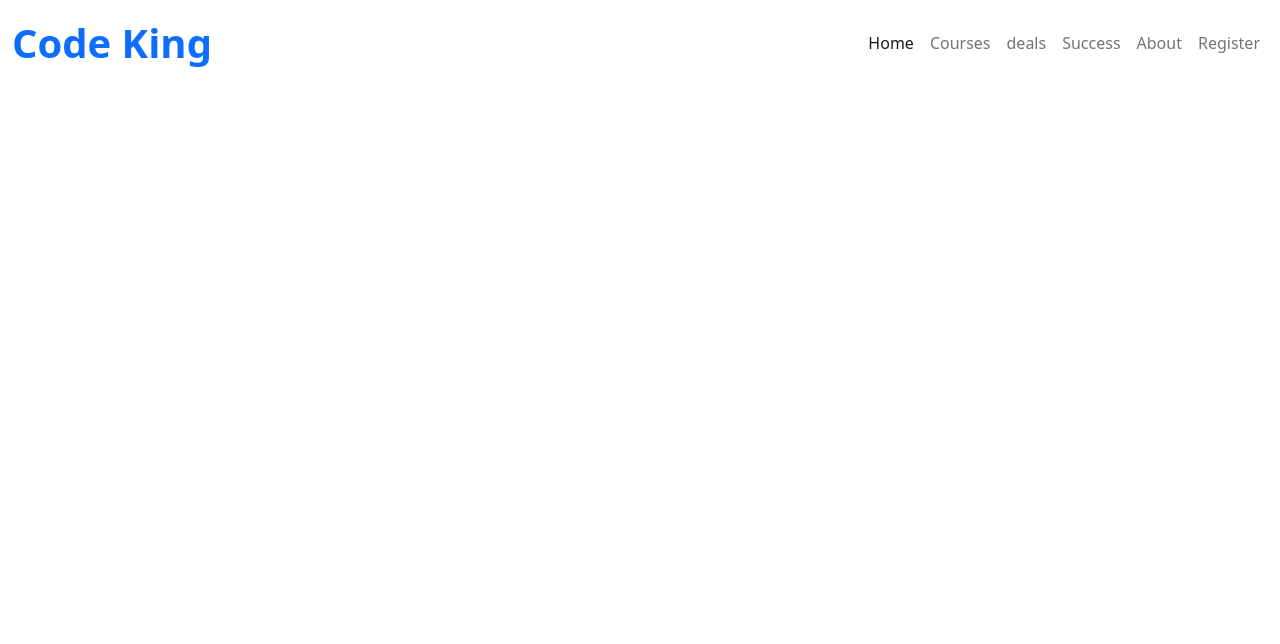
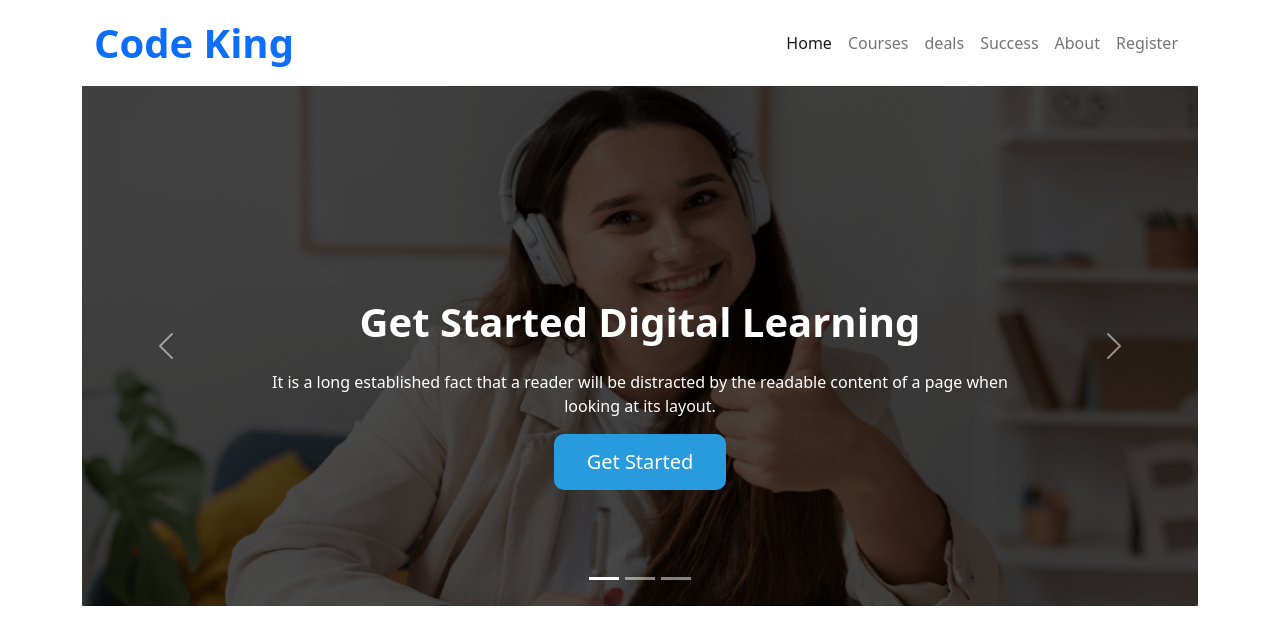
Before and after one commit to Alok52682/Assignment-3, a plain HTML site: page index.html in a window 1280 px wide. Drawn offline with nearby package versions, Linux system fonts and the light colour scheme.

Commit message:
banner added

```diff
--- a/index.html
+++ b/index.html
@@ -7,6 +7,7 @@
     <title>Code King</title>
     <link href="https://cdn.jsdelivr.net/npm/bootstrap@5.2.0/dist/css/bootstrap.min.css" rel="stylesheet"
         integrity="sha384-gH2yIJqKdNHPEq0n4Mqa/HGKIhSkIHeL5AyhkYV8i59U5AR6csBvApHHNl/vI1Bx" crossorigin="anonymous">
+    <link rel="stylesheet" href="style.css">
 </head>
 
 <body>
@@ -14,7 +15,7 @@
         integrity="sha384-A3rJD856KowSb7dwlZdYEkO39Gagi7vIsF0jrRAoQmDKKtQBHUuLZ9AsSv4jD4Xa"
         crossorigin="anonymous"></script>
 
-    <header>
+    <header class="container">
         <!-- Navber starts  -->
         <nav class="navbar navbar-expand-lg">
             <div class="container-fluid">
@@ -48,6 +49,66 @@
             </div>
         </nav>
         <!-- Navber end -->
+        <!-- banner section starts  -->
+        <section class="mb-lg-5">
+            <div id="carouselExample" class="carousel slide" data-bs-ride="carousel">
+                <div class="carousel-indicators">
+                    <button type="button" data-bs-target="#carouselExample" data-bs-slide-to="0" class="active"
+                        aria-current="true" aria-label="Slide 1"></button>
+                    <button type="button" data-bs-target="#carouselExample" data-bs-slide-to="1"
+                        aria-label="Slide 2"></button>
+                    <button type="button" data-bs-target="#carouselExample" data-bs-slide-to="2"
+                        aria-label="Slide 3"></button>
+                </div>
+                <div class="carousel-inner">
+                    <div class="carousel-item banner active" data-bs-interval="10000">
+                        <img src="images/cover/cover-1.png" class="d-block w-100 img-responsive" style="height: 65vh;"
+                            alt="...">
+                        <div class="carousel-caption d-block d-md-block mb-5 pb-5">
+                            <h5 class="fs-1 fw-bold  lh-lg">Get Started Digital Learning</h5>
+                            <p class="lh-base">It is a long established fact that a reader will be distracted by the
+                                readable content of
+                                a page when looking at its layout.</p>
+                            <button type="button" class="button">Get Started</button>
+
+                        </div>
+                    </div>
+                    <div class="carousel-item banner" data-bs-interval="2000">
+                        <img src="images/cover/cover-2.jpg" class="d-block w-100  img-responsive" style="height: 65vh;"
+                            alt="...">
+                        <div class="carousel-caption d-block d-md-block mb-5 pb-5">
+                            <h5 class="fs-1 fw-bold lh-lg">Get Started Digital Learning</h5>
+                            <p class="lh-base">It is a long established fact that a reader will be distracted by the
+                                readable content of
+                                a page when looking at its layout.</p>
+                            <button type="button" class="button">Get Started</button>
+                        </div>
+                    </div>
+                    <div class="carousel-item banner">
+                        <img src="images/cover/cover-3.jpg" class="d-block w-100 img-responsive" style="height: 65vh;"
+                            alt="...">
+                        <div class=" carousel-caption d-block d-md-block mb-5 pb-5">
+                            <h5 class="fs-1 fw-bold lh-lg">Get Started Digital Learning</h5>
+                            <p class="lh-base">It is a long established fact that a reader will be distracted by the
+                                readable content of
+                                a page when looking at its layout.</p>
+                            <button type="button" class="button">Get Started</button>
+                        </div>
+                    </div>
+                </div>
+                <button class="carousel-control-prev" type="button" data-bs-target="#carouselExample"
+                    data-bs-slide="prev">
+                    <span class="carousel-control-prev-icon" aria-hidden="true"></span>
+                    <span class="visually-hidden">Previous</span>
+                </button>
+                <button class="carousel-control-next" type="button" data-bs-target="#carouselExample"
+                    data-bs-slide="next">
+                    <span class="carousel-control-next-icon" aria-hidden="true"></span>
+                    <span class="visually-hidden">Next</span>
+                </button>
+            </div>
+        </section>
+        <!-- banner section end  -->
     </header>
 </body>
 
--- /dev/null
+++ b/style.css
@@ -0,0 +1,21 @@
+/* banner styles */
+
+.banner::before {
+    content: "";
+    position: absolute;
+    top: 0;
+    left: 0;
+    bottom: 0;
+    right: 0;
+    background: #000;
+    opacity: 0.7;
+}
+
+.button {
+    color: white;
+    background-color: #289bde;
+    font-size: 20px;
+    padding: 13px 33px;
+    border: none;
+    border-radius: 10px;
+}
```
Also changed, not shown: 2 other files.
